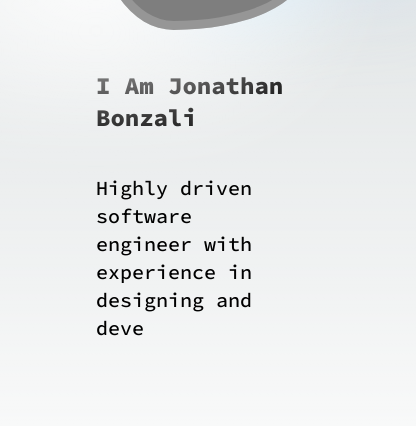
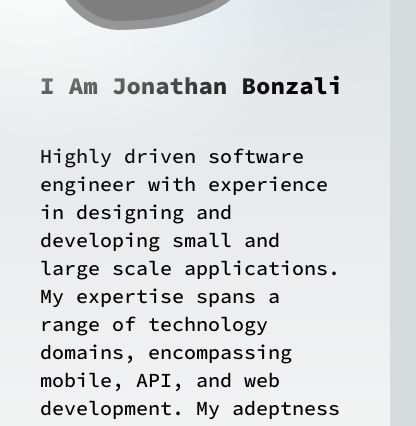
Before and after one commit to bonzali/iamjonathanbonzali, a Next.js app: page / in a window 390 px wide. Shown: the part 274-700 px from the top of the page, 416 px wide, since content can reach past the window. Built offline with nearby package versions, Linux system fonts and the light colour scheme; grey boxes are pictures that could not be loaded.

Commit message:
push update

```diff
--- a/src/app/page.tsx
+++ b/src/app/page.tsx
@@ -6,7 +6,7 @@ export default function Home() {
   const [showDescription, setShowDescription] = useState(false);
   const [showContact, setShowContact] = useState(false);
   return (
-    <main className="min-h-screen p-24">
+    <main className="min-h-screen px-10 md:px-24  py-24">
       <div className="mx-auto max-w-5xl relative">
         <div className="before:absolute before:h-[300px] before:w-[480px] before:-translate-x-1/2 before:rounded-full before:bg-gradient-radial before:from-white before:to-transparent before:blur-2xl before:content-[''] after:absolute after:-z-20 after:h-[180px] after:w-[240px] after:translate-x-1/3 after:bg-gradient-conic after:from-sky-200 after:via-blue-200 after:blur-2xl after:content-[''] before:dark:bg-gradient-to-br before:dark:from-transparent before:dark:to-blue-700 before:dark:opacity-10 after:dark:from-sky-900 after:dark:via-[#0141ff] after:dark:opacity-40 before:lg:h-[360px] z-[-1]" />
         <div className="w-full flex flex-col md:flex-row fle gap-10">
@@ -20,8 +20,25 @@ export default function Home() {
               }}
             />
           </div>
-          <div className={"flex-1 w-full"}>
-            <div className="font-black text-2xl flex-1">
+          <div className={"md:hidden"}>
+            <div className="font-black  text-2xl flex-1">
+              I Am Jonathan Bonzali
+            </div>
+            <div className="font-medium pt-10 text-xl flex-1">
+              Highly driven software engineer with experience in designing and
+              developing small and large scale applications. My expertise spans
+              a range of technology domains, encompassing mobile, API, and web
+              development. My adeptness lies in crafting scalable solutions,
+              with a steadfast commitment to enhancing user experiences and
+              ensuring future scalability.
+            </div>
+            <div className="font-medium pt-10 text-sky-900 text-sm flex-1">
+              business@iamjonathanbonzali.com
+            </div>
+          </div>
+
+          <div className={"flex-1 w-full hidden md:block"}>
+            <div className="font-black  text-2xl flex-1">
               <TypeAnimation
                 sequence={[
                   " I Am Jonathan Bonzali",
```
